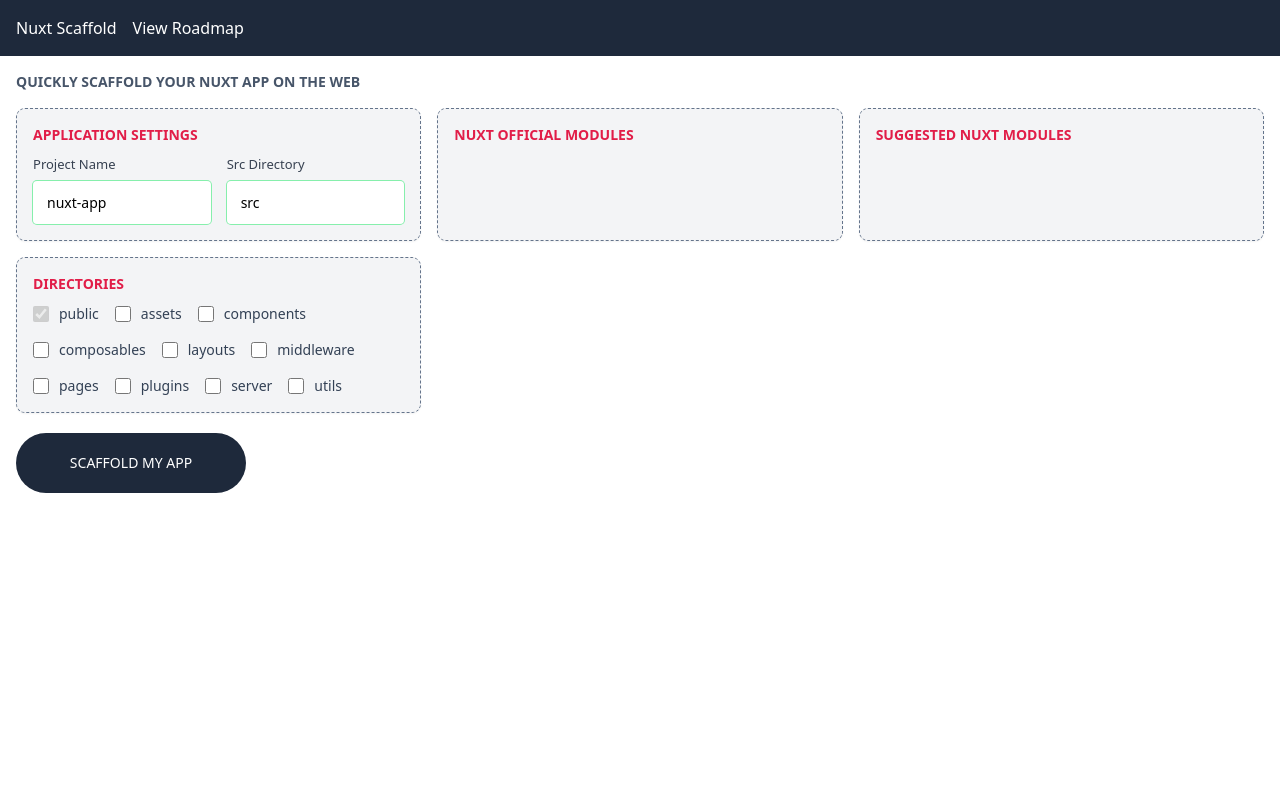
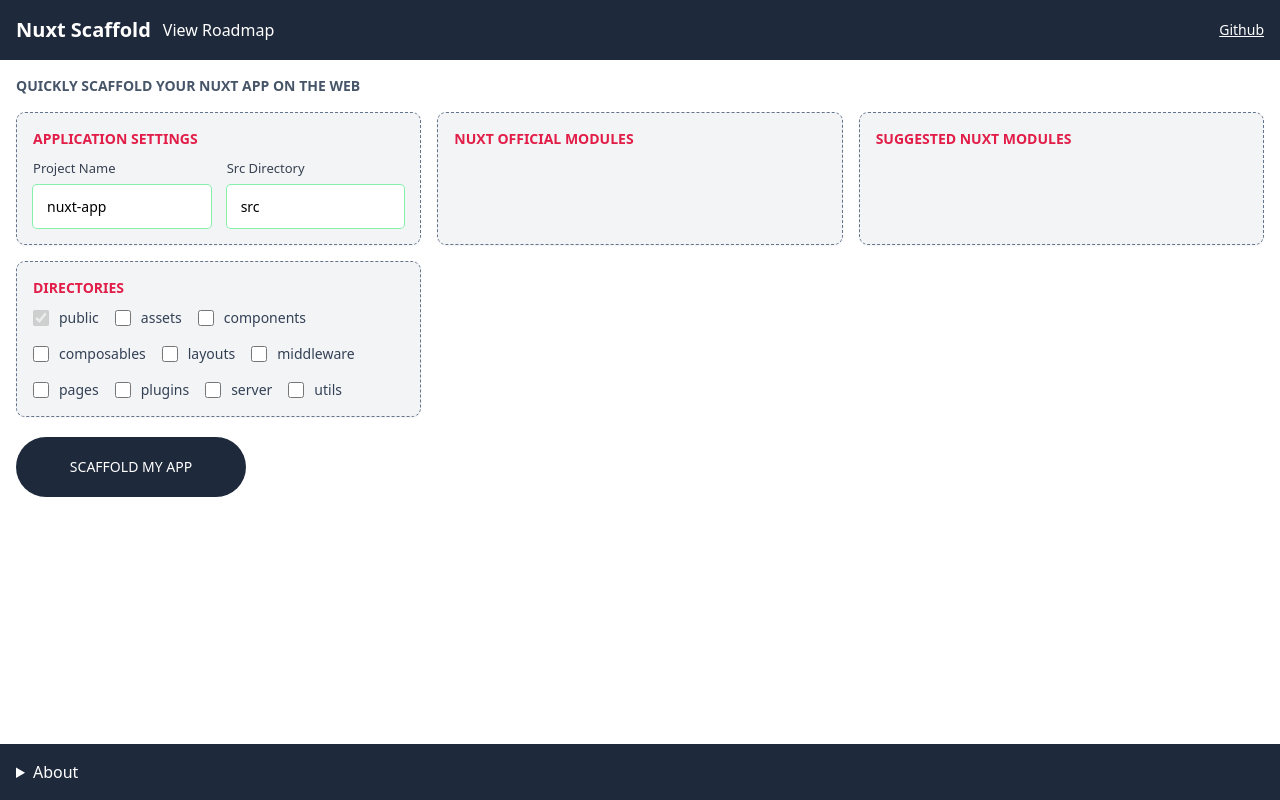
Before and after one commit to jimoh-sodiq/nuxt-scaffold, a Nuxt app: page / in a window 1280 px wide. Built offline with nearby package versions, Linux system fonts and the light colour scheme.

Commit message:
add about footer

```diff
--- /dev/null
+++ b/src/components/global/GlobalFooter.vue
@@ -0,0 +1,14 @@
+<template>
+    <div class="p-4 bg-slate-800 text-white">
+        <details class="outline-none">
+            <summary class="font-medium cursor-pointer">About</summary>
+            <div class="text-sm pt-1 pl-4 font-medium text-gray-200">
+                Nuxt Scaffold is a simple web based nuxt project scaffold. It shows how to easily scaffold a new nuxt
+                project right on the web on your local file system. I created this while learning about the HTML5 File
+                System Access APIs. To learn more about it, see this demo by <a class="text-white underline text-base"
+                    target="_blank" href="https://googlechromelabs.github.io/text-editor/">Pete LePage</a> who inspired
+                me to create my own demo.
+            </div>
+        </details>
+    </div>
+</template>
--- a/src/components/global/GlobalNav.vue
+++ b/src/components/global/GlobalNav.vue
@@ -1,6 +1,9 @@
 <template>
-    <div class="bg-slate-800 p-4 text-white flex items-center gap-x-4">
-       <nav><nuxt-link to="/">Nuxt Scaffold</nuxt-link></nav>
-       <dev-only><nuxt-link to="/roadmap" class="block">View Roadmap</nuxt-link></dev-only>
+    <div class="bg-slate-800 p-4 text-white flex items-center justify-between gap-x-4">
+        <div class="flex items-center gap-x-3">
+            <nav><nuxt-link class="font-bold text-xl" to="/">Nuxt Scaffold</nuxt-link></nav>
+            <dev-only><nuxt-link to="/roadmap" class="block">View Roadmap</nuxt-link></dev-only>
+        </div>
+        <a href="https://github.com/jimoh-sodiq" class="text-white underline text-sm font-medium">Github</a>
     </div>
 </template>
--- a/src/layouts/default.vue
+++ b/src/layouts/default.vue
@@ -6,5 +6,6 @@
   <div class="w-full min-h-[100dvh] flex flex-col">
     <GlobalNav class="global-nav" />
     <slot />
+    <GlobalFooter />
   </div>
 </template>
```
